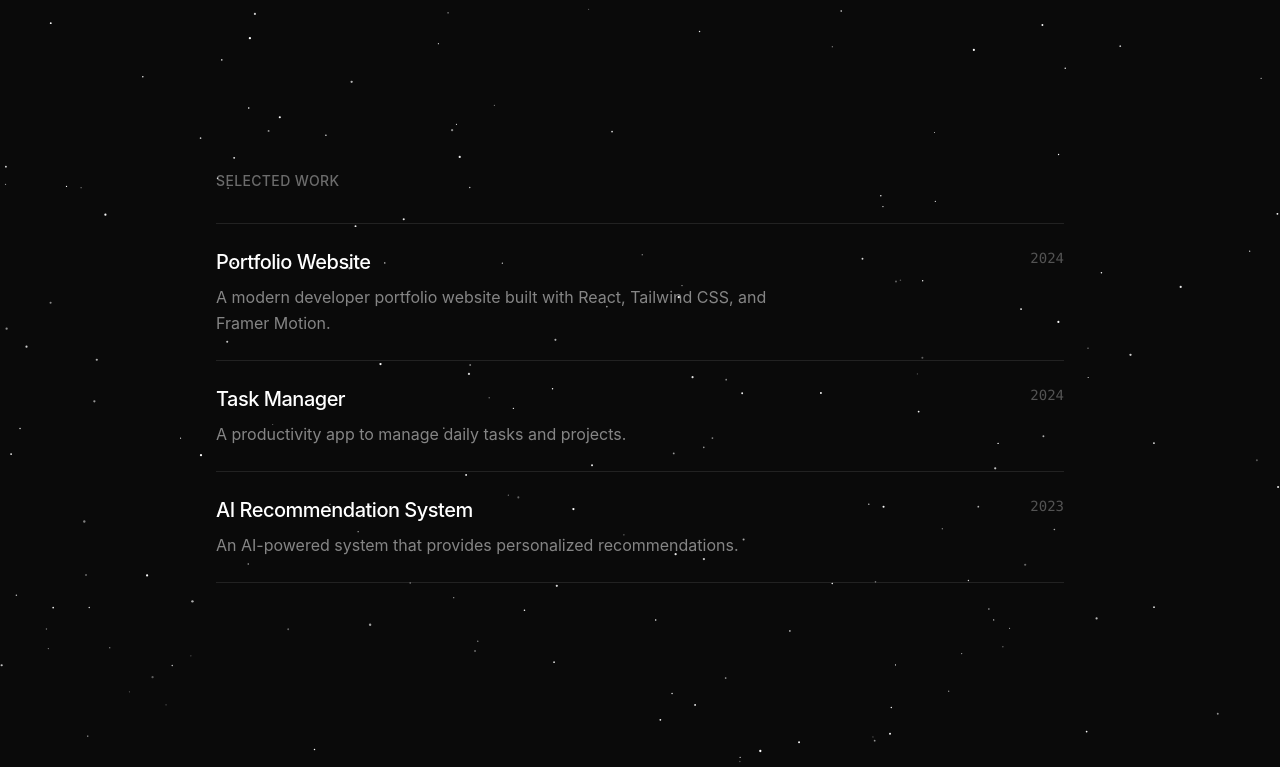
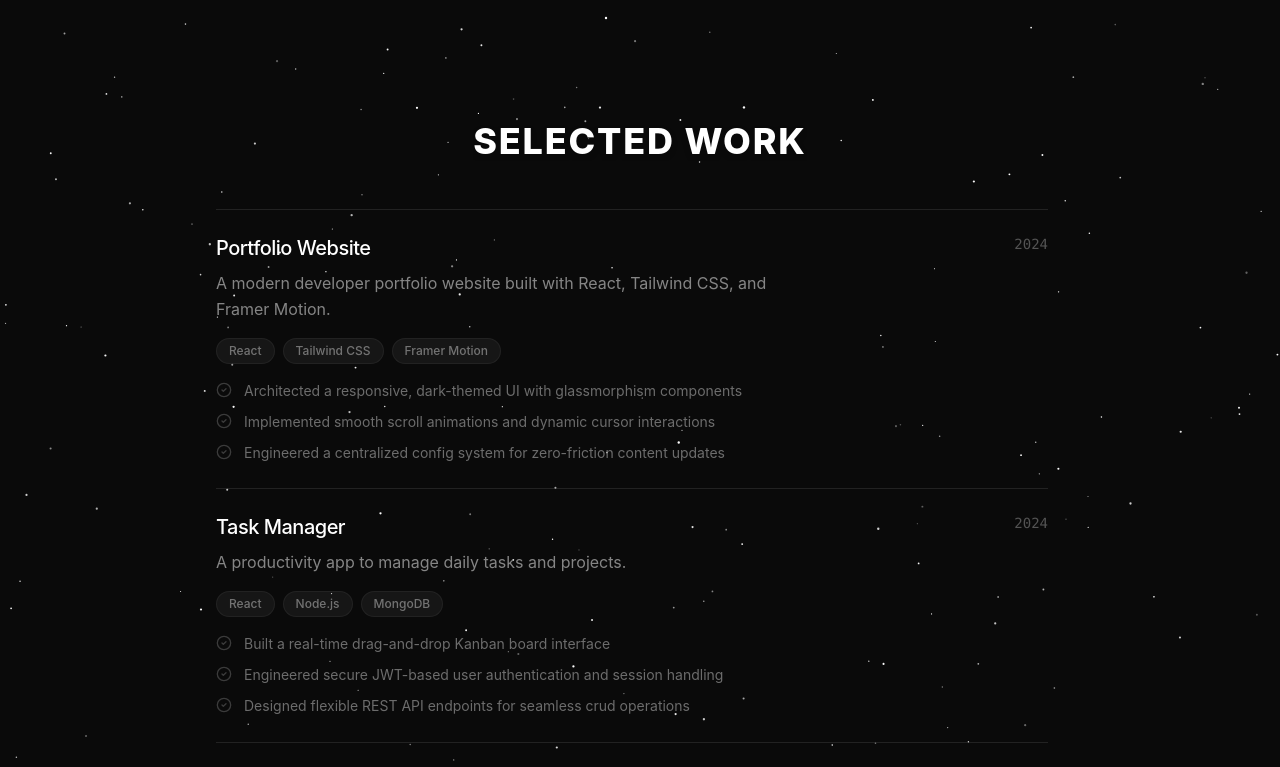
Before and after one commit to IppalaAbhiRamReddy/Portfolio, a React (Vite) app: page / in a window 1280 px wide. Shown: the part 2295-3062 px from the top of the page. Built offline with nearby package versions, Linux system fonts and the light colour scheme.

Commit message:
Fix : fixed Ui for Projects section

```diff
--- a/src/components/ui/project-showcase.jsx
+++ b/src/components/ui/project-showcase.jsx
@@ -1,8 +1,36 @@
 "use client"
 
 import React, { useState, useRef, useEffect } from "react"
-import { ArrowUpRight } from "lucide-react"
+import { ArrowUpRight, CheckCircle2 } from "lucide-react"
+import { motion } from "framer-motion"
+import { cn } from "@/lib/utils"
 import portfolioData from "@/data/portfolioData"
+
+function ShimmerText({ children, className, duration = 1.5, delay = 1.5 }) {
+    return (
+        <div className="group overflow-hidden inline">
+            <motion.div
+                className={cn(
+                    "inline-block [--shimmer-contrast:rgba(255,255,255,0.6)] dark:[--shimmer-contrast:rgba(0,0,0,0.5)] text-white",
+                    className
+                )}
+                style={{
+                    WebkitTextFillColor: "transparent",
+                    background: "currentColor linear-gradient(to right, currentColor 0%, var(--shimmer-contrast) 40%, var(--shimmer-contrast) 60%, currentColor 100%)",
+                    WebkitBackgroundClip: "text",
+                    backgroundClip: "text",
+                    backgroundRepeat: "no-repeat",
+                    backgroundSize: "50% 200%",
+                }}
+                initial={{ backgroundPositionX: "250%" }}
+                animate={{ backgroundPositionX: ["-100%", "250%"] }}
+                transition={{ duration, delay, repeat: Infinity, repeatDelay: 1.5, ease: "linear" }}
+            >
+                <span>{children}</span>
+            </motion.div>
+        </div>
+    )
+}
 
 export function ProjectShowcase() {
     const projects = portfolioData.projects
@@ -57,7 +85,11 @@ export function ProjectShowcase() {
 
     return (
         <section ref={containerRef} onMouseMove={handleMouseMove} className="relative w-full max-w-4xl mx-auto px-6 py-16">
-            <h2 className="text-white/40 text-sm font-medium tracking-wide uppercase mb-8">Selected Work</h2>
+            <div className="mb-12 flex justify-center w-full">
+                <ShimmerText className="text-white text-2xl md:text-4xl font-extrabold tracking-wider uppercase text-center filter drop-shadow-md">
+                    Selected Work
+                </ShimmerText>
+            </div>
 
             <div
                 className="pointer-events-none fixed z-50 overflow-hidden rounded-xl shadow-2xl"
@@ -88,7 +120,12 @@ export function ProjectShowcase() {
                 </div>
             </div>
 
-            <div className="space-y-0">
+            <div className="space-y-0 max-h-[80vh] overflow-y-auto pr-4
+                [&::-webkit-scrollbar]:w-2
+                [&::-webkit-scrollbar-track]:bg-transparent
+                [&::-webkit-scrollbar-thumb]:bg-white/10
+                hover:[&::-webkit-scrollbar-thumb]:bg-white/20
+                [&::-webkit-scrollbar-thumb]:rounded-full">
                 {projects.map((project, index) => (
                     <a
                         key={project.title}
@@ -145,6 +182,43 @@ export function ProjectShowcase() {
                                     >
                                         {project.description}
                                     </p>
+
+                                    {/* Tech Stack Badges */}
+                                    <div className="flex flex-wrap gap-2 mt-4">
+                                        {project.technologies?.map((tech) => (
+                                            <span
+                                                key={tech}
+                                                className={`
+                                                    px-3 py-1 text-xs font-medium rounded-full border backdrop-blur-sm transition-all duration-300
+                                                    ${hoveredIndex === index ? "bg-white/10 border-white/20 text-white/90" : "bg-white/5 border-white/5 text-white/40"}
+                                                `}
+                                            >
+                                                {tech}
+                                            </span>
+                                        ))}
+                                    </div>
+
+                                    {/* Feature Bullets */}
+                                    <ul className="mt-4 space-y-2">
+                                        {project.features?.map((feature, i) => (
+                                            <li key={i} className="flex items-start gap-3">
+                                                <CheckCircle2
+                                                    className={`
+                                                        w-4 h-4 mt-0.5 shrink-0 transition-colors duration-300
+                                                        ${hoveredIndex === index ? "text-white/70" : "text-white/20"}
+                                                    `}
+                                                />
+                                                <span
+                                                    className={`
+                                                        text-sm transition-colors duration-300 leading-relaxed max-w-lg
+                                                        ${hoveredIndex === index ? "text-white/70" : "text-white/40"}
+                                                    `}
+                                                >
+                                                    {feature}
+                                                </span>
+                                            </li>
+                                        ))}
+                                    </ul>
                                 </div>
 
                                 <span
--- a/src/data/portfolioData.js
+++ b/src/data/portfolioData.js
@@ -54,6 +54,11 @@ const portfolioData = {
       description:
         "A modern developer portfolio website built with React, Tailwind CSS, and Framer Motion.",
       technologies: ["React", "Tailwind CSS", "Framer Motion"],
+      features: [
+        "Architected a responsive, dark-themed UI with glassmorphism components",
+        "Implemented smooth scroll animations and dynamic cursor interactions",
+        "Engineered a centralized config system for zero-friction content updates"
+      ],
       github: "#",
       live: "#",
       year: "2024",
@@ -64,6 +69,11 @@ const portfolioData = {
       title: "Task Manager",
       description: "A productivity app to manage daily tasks and projects.",
       technologies: ["React", "Node.js", "MongoDB"],
+      features: [
+        "Built a real-time drag-and-drop Kanban board interface",
+        "Engineered secure JWT-based user authentication and session handling",
+        "Designed flexible REST API endpoints for seamless crud operations"
+      ],
       github: "#",
       live: "#",
       year: "2024",
@@ -75,6 +85,11 @@ const portfolioData = {
       description:
         "An AI-powered system that provides personalized recommendations.",
       technologies: ["Python", "TensorFlow", "FastAPI"],
+      features: [
+        "Trained customized Machine Learning models on large user datasets",
+        "Deployed a high-performance Python FastAPI backend architecture",
+        "Built an interactive dashboard for visualizing recommendation metrics"
+      ],
       github: "#",
       live: "#",
       year: "2023",
```
